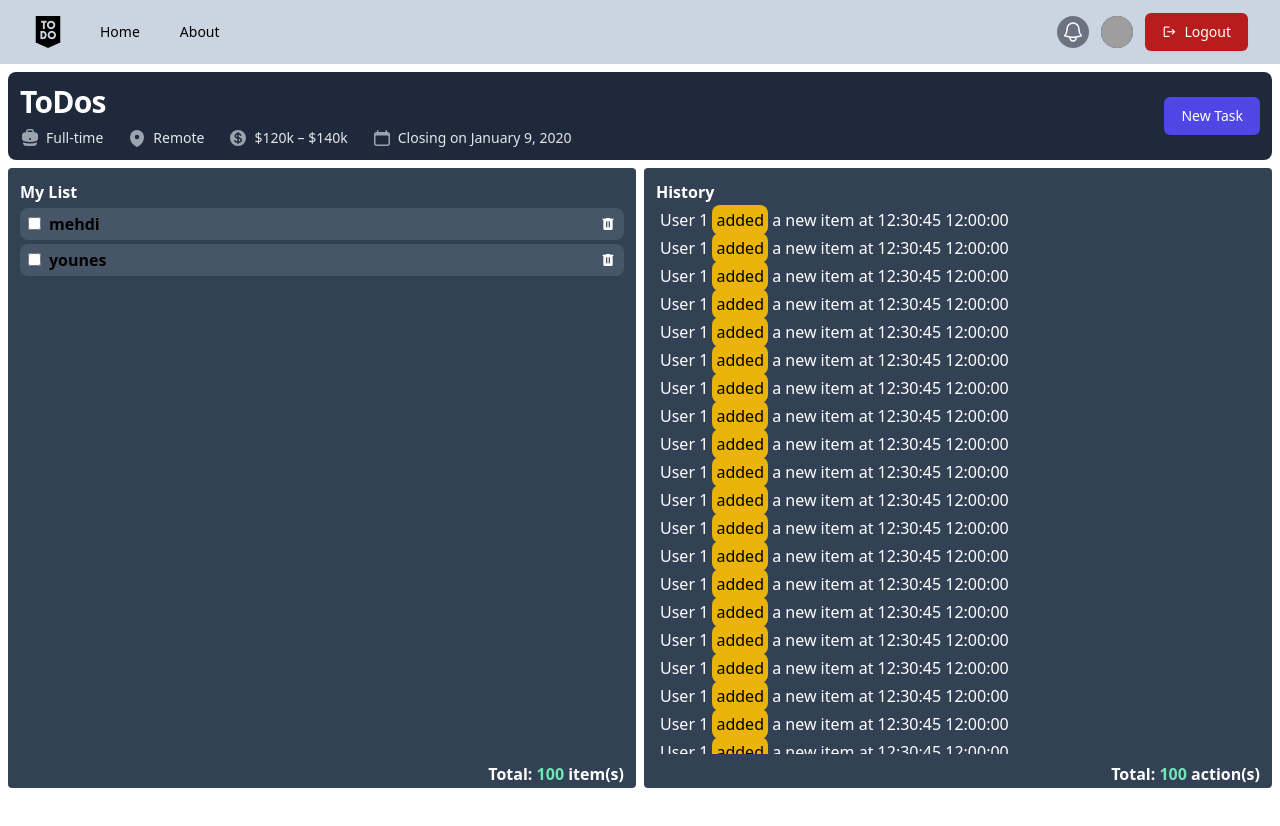
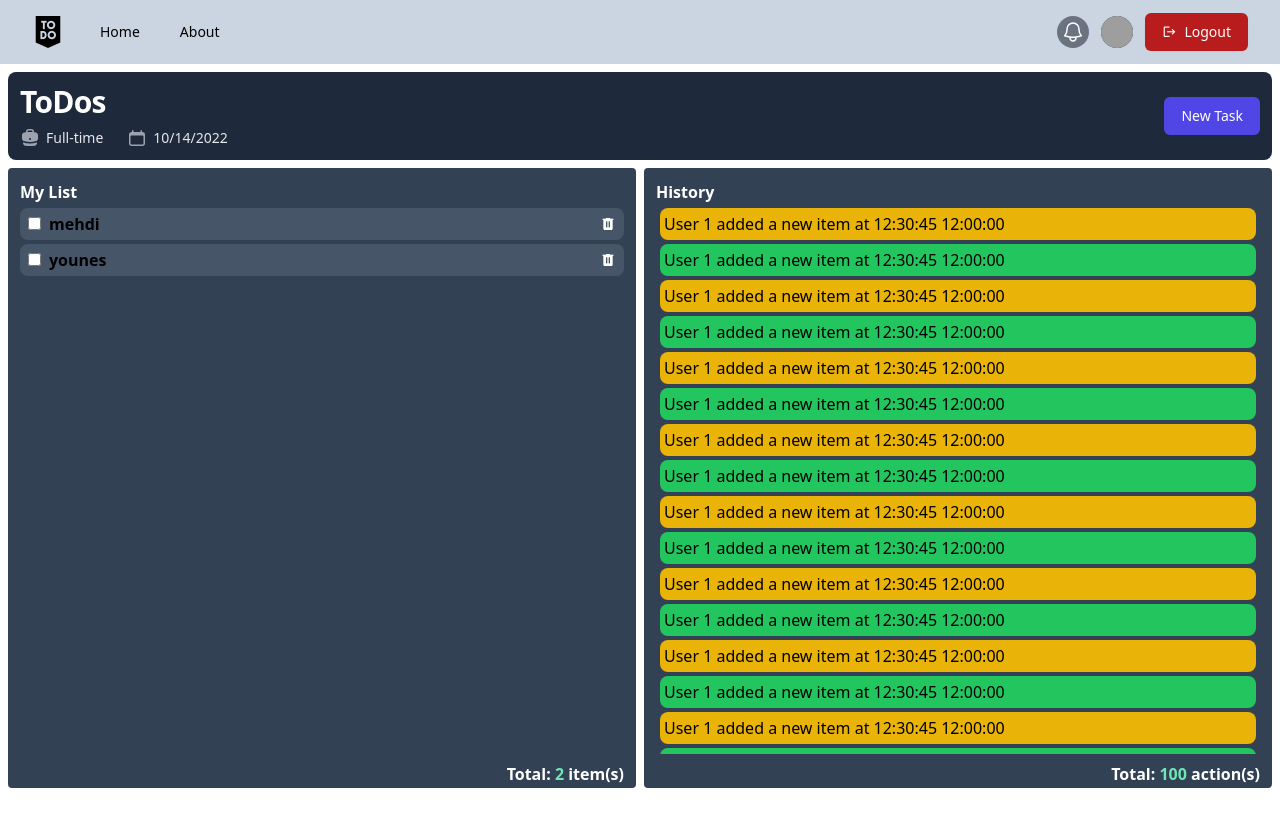
Before and after one commit to majajij/todo-list-vue, a Vue app: page /home in a window 1280 px wide. Shown: the top 826 px of the page. Built offline with nearby package versions, Linux system fonts and the light colour scheme; grey boxes are pictures that could not be loaded.

Commit message:
delete item from list, finish page heading.

```diff
--- a/src/components/ListsItems.vue
+++ b/src/components/ListsItems.vue
@@ -54,7 +54,9 @@
         </ul>
         <div class="float-right mt-2">
           <span class="font-bold text-white"
-            >Total: <span class="text-emerald-300">100</span> item(s)</span
+            >Total:
+            <span class="text-emerald-300">{{ allTasks.length }}</span>
+            item(s)</span
           >
         </div>
       </div>
@@ -63,9 +65,12 @@
       >
         <span class="font-bold"> History </span>
         <div class="overflow-auto height-over">
-          <p v-for="item in 30" :key="item" class="m-1">
-            User 1 <span class="badge-warning">added</span> a new item at
-            12:30:45 12:00:00
+          <p
+            v-for="item in 30"
+            :key="item"
+            class="m-1 badge-success odd:badge-warning"
+          >
+            User 1 added a new item at 12:30:45 12:00:00
           </p>
         </div>
         <div class="float-right mt-2">
@@ -75,13 +80,12 @@
         </div>
       </div>
     </div>
-    <MyModal :show="modal" @action="getActionModal">
+    <MyModal :show="modal" title="Add new task" @action="getActionModal">
       <template v-slot:m-body>
         <div>
           <div class="m-2 flex flex-col">
             <label for="task">Task:</label>
             <input
-              ref="task"
               type="text"
               name="task"
               id="task"
@@ -101,16 +105,19 @@
 <script setup>
 import PageHeading from "./PageHeading.vue";
 import MyModal from "@/components/shared/MyModal.vue";
-import { onBeforeMount, ref } from "vue";
+import { computed, ref } from "vue";
 import { useStore } from "vuex";
 
 const store = useStore();
 
-let allTasks = ref("");
+// let allTasks = ref("");
+// let allTasks = computed(() => );
+let allTasks = computed(() => store.getters.getTasks);
 
-onBeforeMount(() => {
-  allTasks.value = store.getters.getTasks;
-});
+// onBeforeMount(() => {
+//   allTasks.value = store.getters.getTasks;
+//   // let allTasks = computed(() => store.getters.getTasks);
+// });
 
 let modal = ref(false);
 
--- a/src/components/PageHeading.vue
+++ b/src/components/PageHeading.vue
@@ -48,44 +48,7 @@
             </svg>
             Full-time
           </div>
-          <div class="mt-2 flex items-center text-sm text-gray-200">
-            <!-- Heroicon name: mini/map-pin -->
-            <svg
-              class="mr-1.5 h-5 w-5 flex-shrink-0 text-gray-400"
-              xmlns="http://www.w3.org/2000/svg"
-              viewBox="0 0 20 20"
-              fill="currentColor"
-              aria-hidden="true"
-            >
-              <path
-                fill-rule="evenodd"
-                d="M9.69 18.933l.003.001C9.89 19.02 10 19 10 19s.11.02.308-.066l.002-.001.006-.003.018-.008a5.741 5.741 0 00.281-.14c.186-.096.446-.24.757-.433.62-.384 1.445-.966 2.274-1.765C15.302 14.988 17 12.493 17 9A7 7 0 103 9c0 3.492 1.698 5.988 3.355 7.584a13.731 13.731 0 002.273 1.765 11.842 11.842 0 00.976.544l.062.029.018.008.006.003zM10 11.25a2.25 2.25 0 100-4.5 2.25 2.25 0 000 4.5z"
-                gray-700
-                clip-rule="evenodd"
-              />
-            </svg>
-            Remote
-          </div>
-          <div class="mt-2 flex items-center text-sm text-gray-200">
-            <!-- Heroicon name: mini/currency-dollar -->
-            <svg
-              class="mr-1.5 h-5 w-5 flex-shrink-0 text-gray-400"
-              xmlns="http://www.w3.org/2000/svg"
-              viewBox="0 0 20 20"
-              fill="currentColor"
-              aria-hidden="true"
-            >
-              <path
-                d="M10.75 10.818v2.614A3.13 3.13 0 0011.888 13c.482-.315.612-.648.612-.875 0-.227-.13-.56-.612-.875a3.13 3.13 0 00-1.138-.432zM8.33 8.62c.053.055.115.11.184.164.208.16.46.284.736.363V6.603a2.45 2.45 0 00-.35.13c-.14.065-.27.143-.386.233-.377.292-.514.627-.514.909 0 .184.058.39.202.592.037.051.08.102.128.152z"
-              />
-              <path
-                fill-rule="evenodd"
-                d="M18 10a8 8 0 11-16 0 8 8 0 0116 0zm-8-6a.75.75 0 01.75.75v.316a3.78 3.78 0 011.653.713c.426.33.744.74.925 1.2a.75.75 0 01-1.395.55 1.35 1.35 0 00-.447-.563 2.187 2.187 0 00-.736-.363V9.3c.698.093 1.383.32 1.959.696.787.514 1.29 1.27 1.29 2.13 0 .86-.504 1.616-1.29 2.13-.576.377-1.261.603-1.96.696v.299a.75.75 0 11-1.5 0v-.3c-.697-.092-1.382-.318-1.958-.695-.482-.315-.857-.717-1.078-1.188a.75.75 0 111.359-.636c.08.173.245.376.54.569.313.205.706.353 1.138.432v-2.748a3.782 3.782 0 01-1.653-.713C6.9 9.433 6.5 8.681 6.5 7.875c0-.805.4-1.558 1.097-2.096a3.78 3.78 0 011.653-.713V4.75A.75.75 0 0110 4z"
-                clip-rule="evenodd"
-              />
-            </svg>
-            $120k &ndash; $140k
-          </div>
+
           <div class="mt-2 flex items-center text-sm text-gray-200">
             <!-- Heroicon name: mini/calendar -->
             <svg
@@ -101,7 +64,7 @@
                 clip-rule="evenodd"
               />
             </svg>
-            Closing on January 9, 2020
+            {{ new Date().toLocaleDateString() }}
           </div>
         </div>
       </div>
--- a/src/store/index.js
+++ b/src/store/index.js
@@ -2,7 +2,19 @@ import { createStore } from 'vuex'
 
 export default createStore({
   state: {
-    tasks: ['mehdi', 'younes']
+    tasks: ['mehdi', 'younes'],
+    histories: [
+      {
+        user: {
+          id: 1,
+          username: "majajij",
+          name: "el mehdi ait fakir",
+        },
+        status: 2,
+        action: "added a new item",
+        datetime: "12:30:45 12:00:00"
+      }
+    ],
   },
   getters: {
     getTasks: (state) => state.tasks
```
